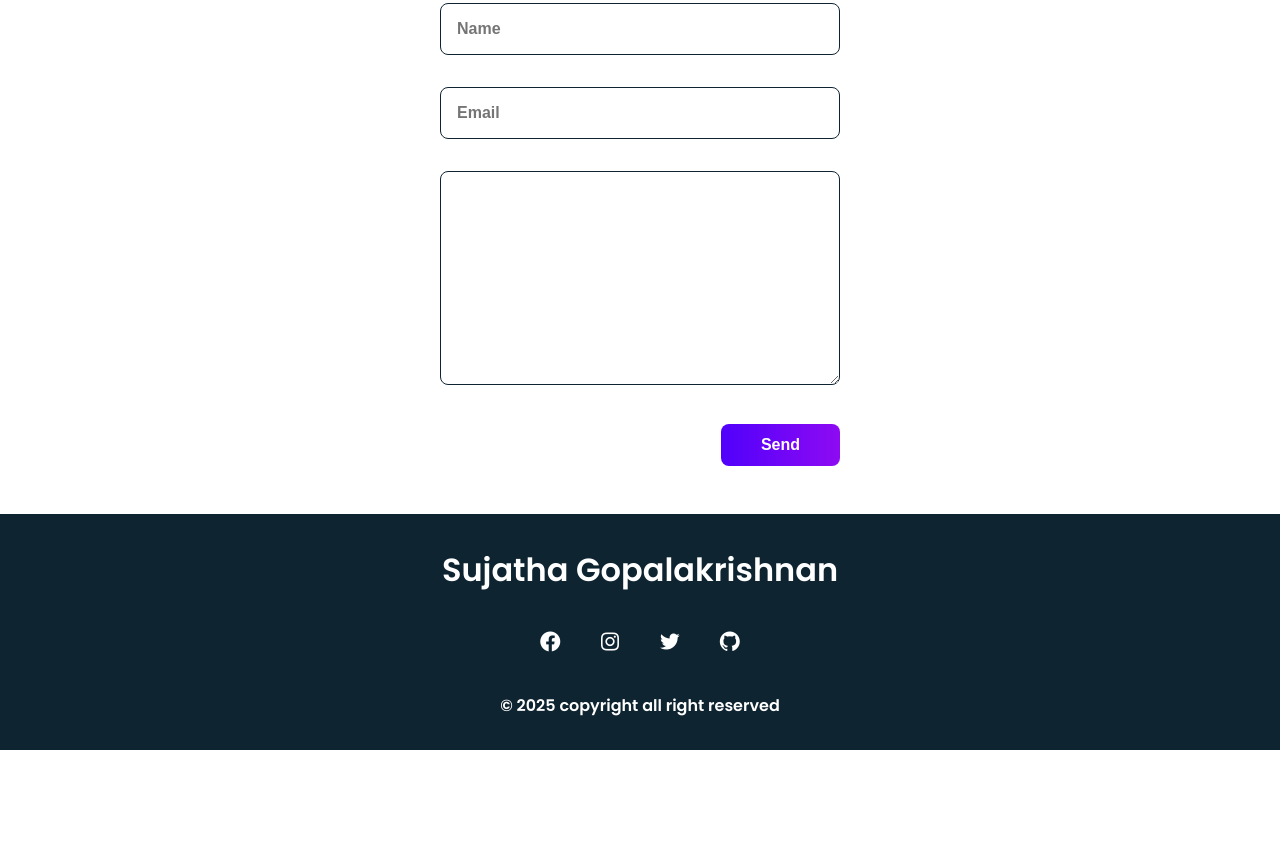
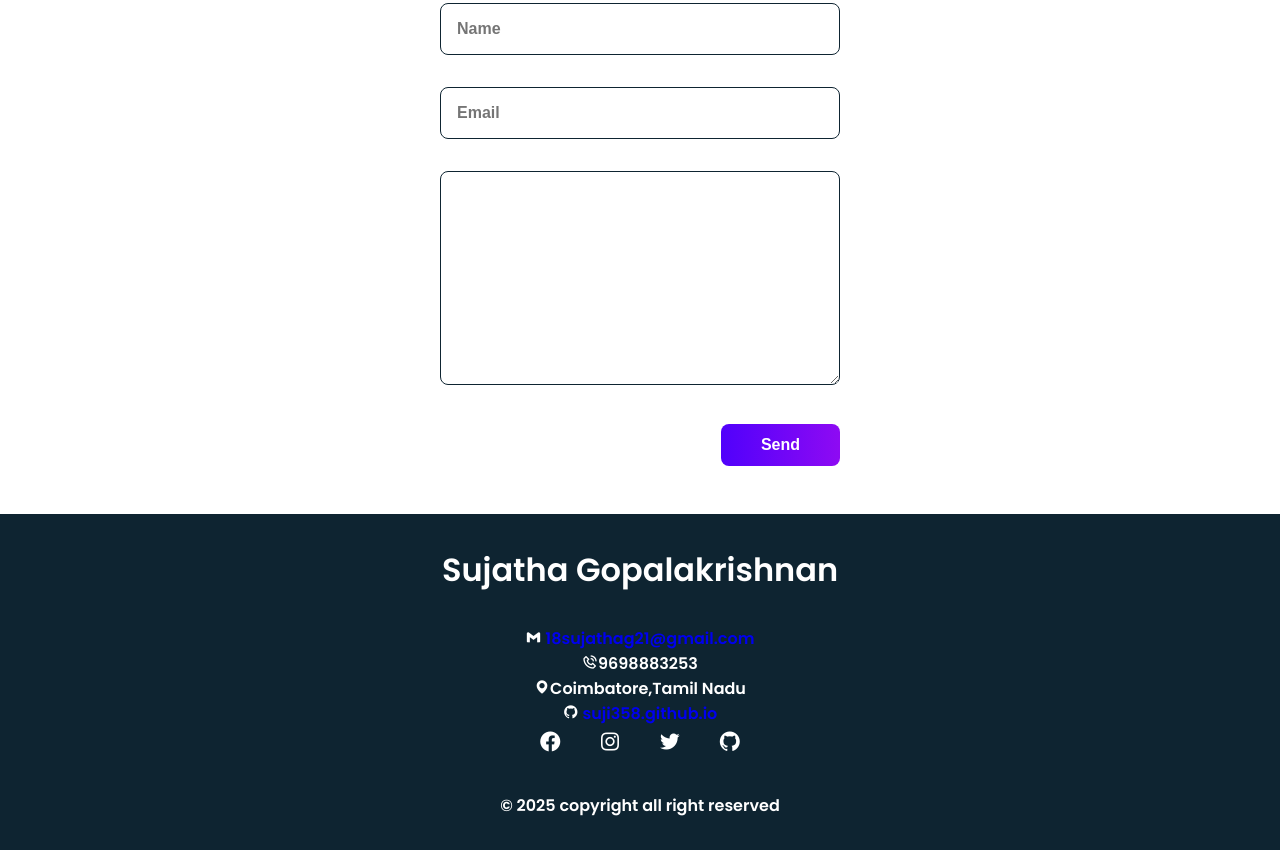
Before and after one commit to Suji358/Portfolio, a plain HTML site: page index.html in a window 1280 px wide. Shown: the part 2886-3736 px from the top of the page. Before the commit the page ends 3636 px from the top, so only its background shows below. Drawn offline with nearby package versions, Linux system fonts and the light colour scheme; files whose address does not match are found by name.

Commit message:
Update index.html

```diff
--- a/index.html
+++ b/index.html
@@ -1058,7 +1058,13 @@
       <!-- Footer Section -->
       <footer class="footer">
         <p class="footer_title" data-aos="fade-down">Sujatha Gopalakrishnan</p>
-
+           <div class="footer-content">
+          <p><i class='bx bxl-gmail'></i>
+            <a href="mailto:18sujathag21@gmail.com">18sujathag21@gmail.com</a></p>
+          <p><i class='bx bx-phone-call'></i>9698883253</p>
+          <p><i class='bx bxs-map'></i>Coimbatore,Tamil Nadu</p>
+          <p><i class='bx bxl-github' ></i>
+            <a href="https://suji358.github.io/Portfolio/" target="_blank">suji358.github.io</a></p>
         <div class="footer_socials">
           <a
             href="#"
```
